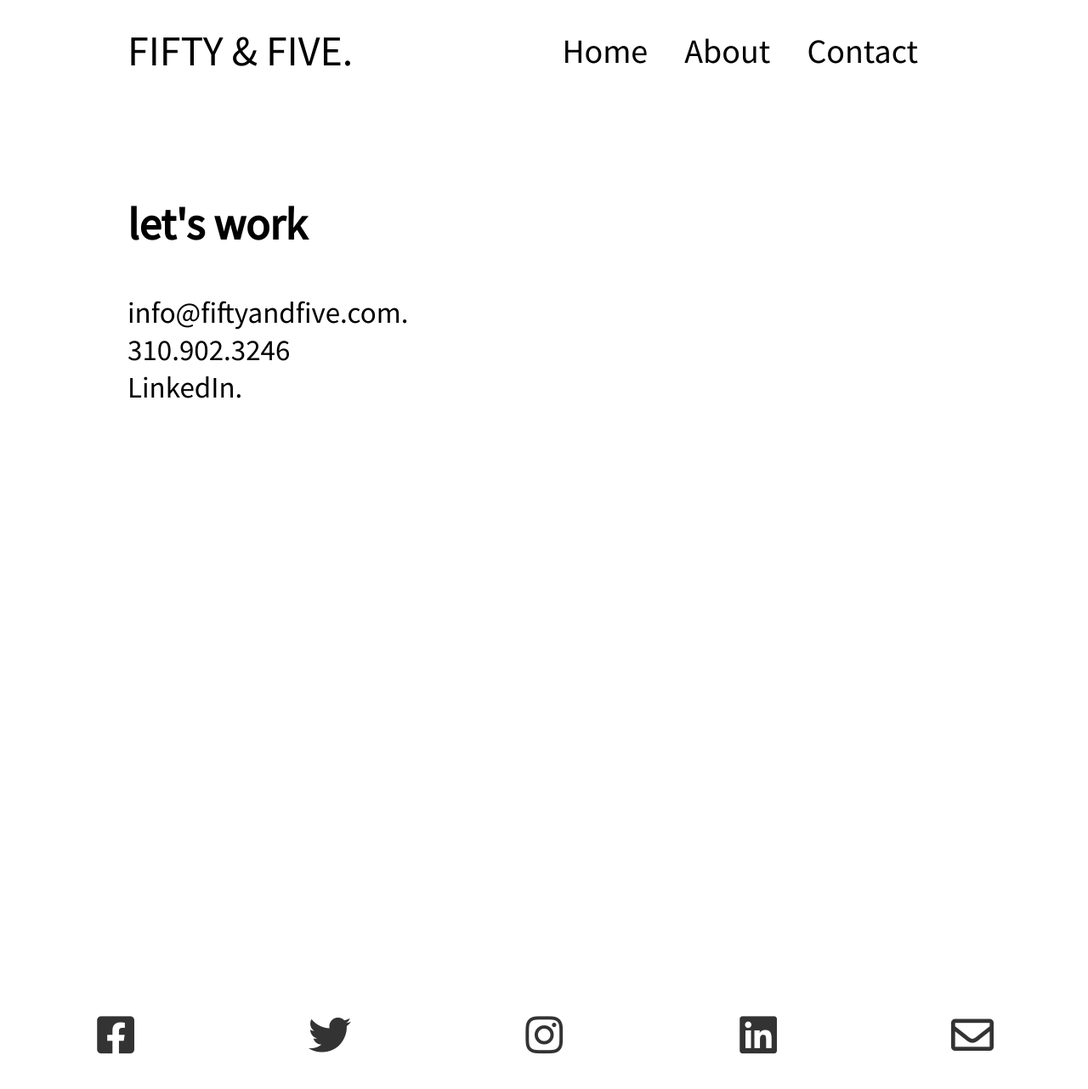
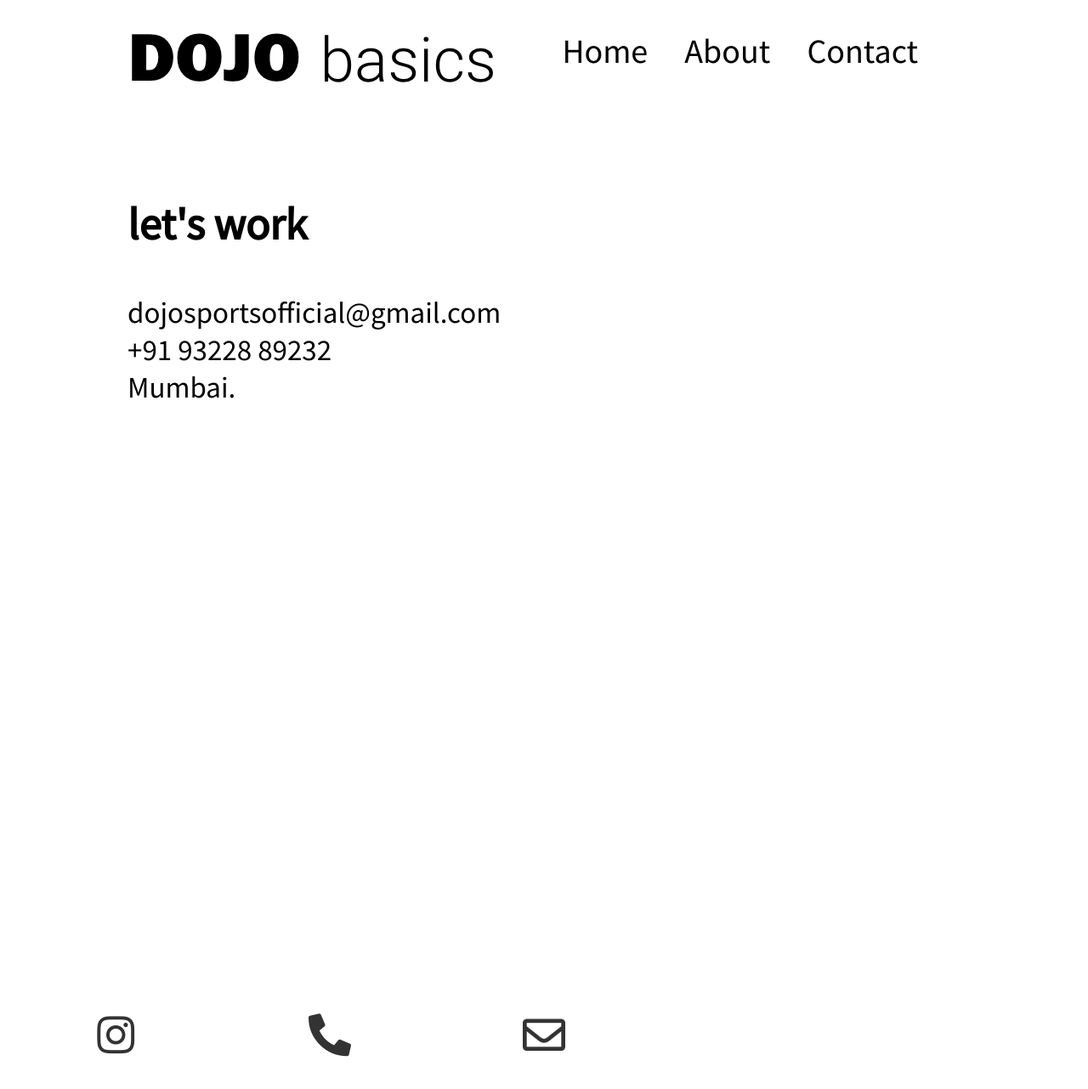
Before and after one commit to Chinmay9281/DOJO-TASK-1, a plain HTML site: page contact.html in a window 1280 px wide. Shown: the whole page at 85% size. Drawn offline with Linux system fonts and the light colour scheme.

Commit message:
Update contact.html

```diff
--- a/contact.html
+++ b/contact.html
@@ -4,12 +4,12 @@
     <meta charset="UTF-8">
     <meta http-equiv="X-UA-Compatible" content="IE=edge">
     <meta name="viewport" content="width=device-width, initial-scale=1.0">
-    <title>Contact - Fifty & Five.</title>
+    <title>Contact - DOJO BASICS</title>
     <!-- Style Sheets -->
     <link rel="stylesheet" href="contact.css" />
     <!-- Icons -->
-    <link rel="icon" href="https://fiftyandfive.com/wp-content/uploads/2021/10/cropped-fav2-32x32.png" sizes="32x32" />
-    <link rel="icon" href="https://fiftyandfive.com/wp-content/uploads/2021/10/cropped-fav2-192x192.png" sizes="192x192" />
+    <link rel="icon" href="images/basics_inline.png" sizes="32x32" />
+    <link rel="icon" href="images/basics_inline.png" sizes="192x192" />
     <!-- Fonts -->
     <link rel="preconnect" href="https://fonts.googleapis.com" />
     <link rel="preconnect" href="https://fonts.gstatic.com" crossorigin />
@@ -28,7 +28,9 @@
                 <div class="bar3"></div>
             </label>
             <label class="title">
-                <a href="index.html">FIFTY & FIVE.</a>
+                <a href="index.html">
+                    <img src="images/basics_inline.png" alt="" class="head-img">
+                </a>
             </label>
             <ul>
                 <li><a class="active" href="index.html">Home</a></li>
@@ -44,30 +46,24 @@
         </div>
         <div class="links">
             <p>
-                <a class="contact" href="#">info@fiftyandfive.com.</a>
+                <a class="contact" href="mailto: dojosportsofficial@gmail.com" >dojosportsofficial@gmail.com</a>
                 <br>
-                <a class="contact" href="#">310.902.3246</a>
-                <br>
-                <a class="contact" href="#">LinkedIn.</a>
+                <p>+91 93228 89232</p>
+                <!-- <br> -->
+                <p>Mumbai.</p>
             </p>
         </div>
     </section>
     <section id="Footer">
         <div class="social-links">
             <div>
-                <a href="#" class="social-icon"><i class="fab fa-facebook-square"></i></a>
+                <a href="https://www.instagram.com/dojo.basics" class="social-icon" target="blank"><i class="fab fa-instagram"></i></a>
             </div>
             <div>
-                <a href="#" class="social-icon"><i class="fab fa-twitter"></i></a>
+                <a href="tel:+91 93228 89232" class="social-icon"><i class="fas fa-phone-alt"></i></a>
             </div>
             <div>
-                <a href="#" class="social-icon"><i class="fab fa-instagram"></i></a>
-            </div>
-            <div>
-                <a href="#" class="social-icon"><i class="fab fa-linkedin"></i></a>
-            </div>
-            <div>
-                <a href="#" class="social-icon"><i class="far fa-envelope"></i></a>
+                <a href="mailto: dojosportsofficial@gmail.com" class="social-icon"><i class="far fa-envelope"></i></a>
             </div>
         </div>
     </section>
```
